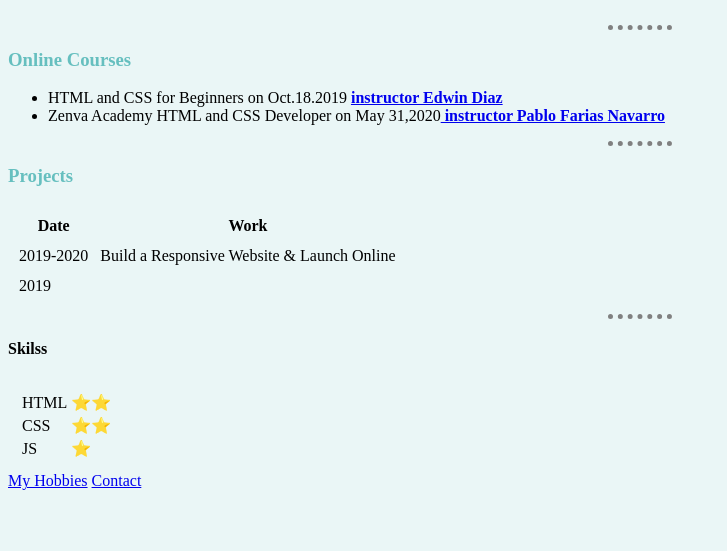
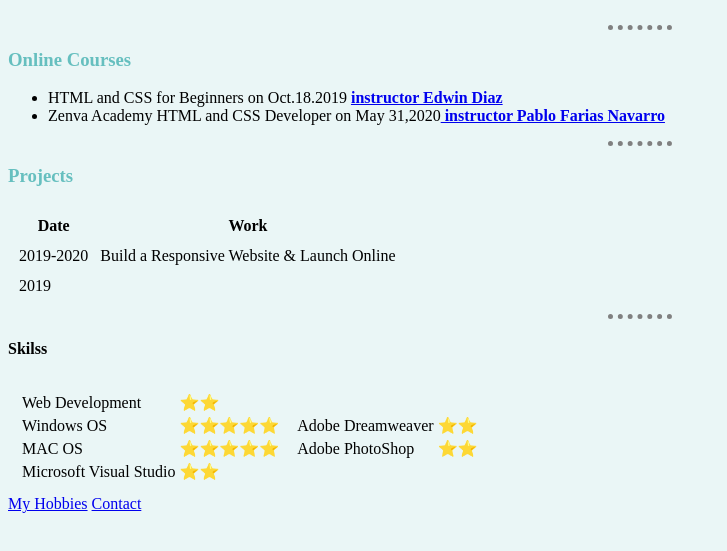
Before and after one commit to kapsari/cv, a plain HTML site: page index.html in a window 1280 px wide. Shown: the part 187-738 px from the top of the page, without its empty margins (0-727 px from the left). Drawn offline with Linux system fonts and the light colour scheme.

Commit message:
Add files via upload

```diff
--- a/index.html
+++ b/index.html
@@ -52,20 +52,35 @@
             <td>
                 <table>
                     <tr>
-                        <td>HTML</td>
+                        <td>Web Development</td>
                         <td>⭐⭐</td>
                     </tr>
                     <tr>
-                        <td>CSS</td>
+                        <td>Windows OS</td>
+                        <td>⭐⭐⭐⭐⭐</td>
+                    </tr>
+                    <tr>
+                        <td>MAC OS</td>
+                        <td>⭐⭐⭐⭐⭐</td>
+                    </tr>
+                    <tr>
+                        <td>Microsoft Visual Studio </td>
+                        <td>⭐⭐</td>
+                    </tr>
+                </table>
+            </td>
+            <td>
+                <table>
+                    <tr>
+                        <td>Adobe Dreamweaver</td>
                         <td>⭐⭐</td>
                     </tr>
                     <tr>
-                        <td>JS</td>
-                        <td>⭐</td>
+                        <td>Adobe PhotoShop</td>
+                        <td>⭐⭐</td>
                     </tr>
                 </table>
             </td>
-            <td></td>
         </tr>
     </table>
 
```
